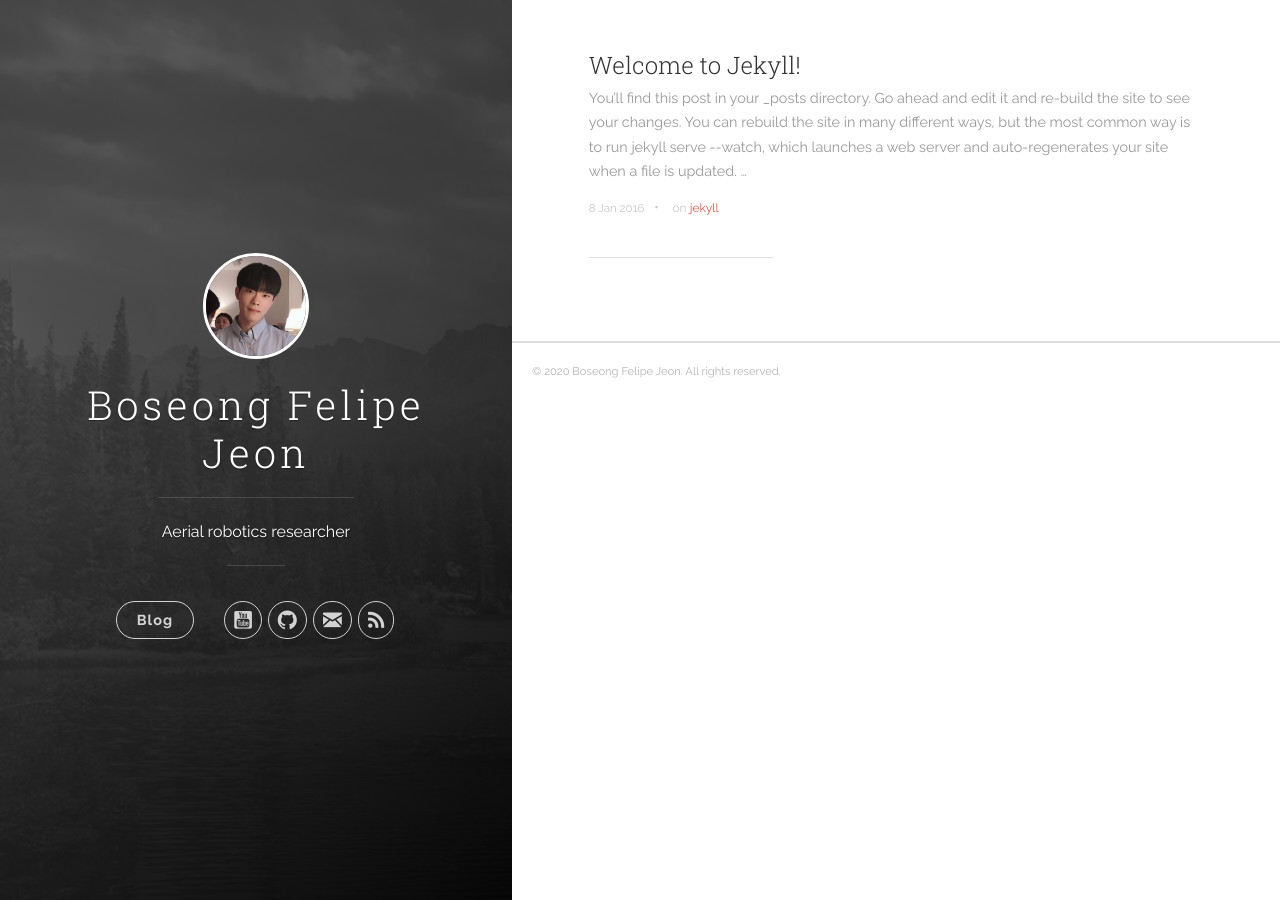
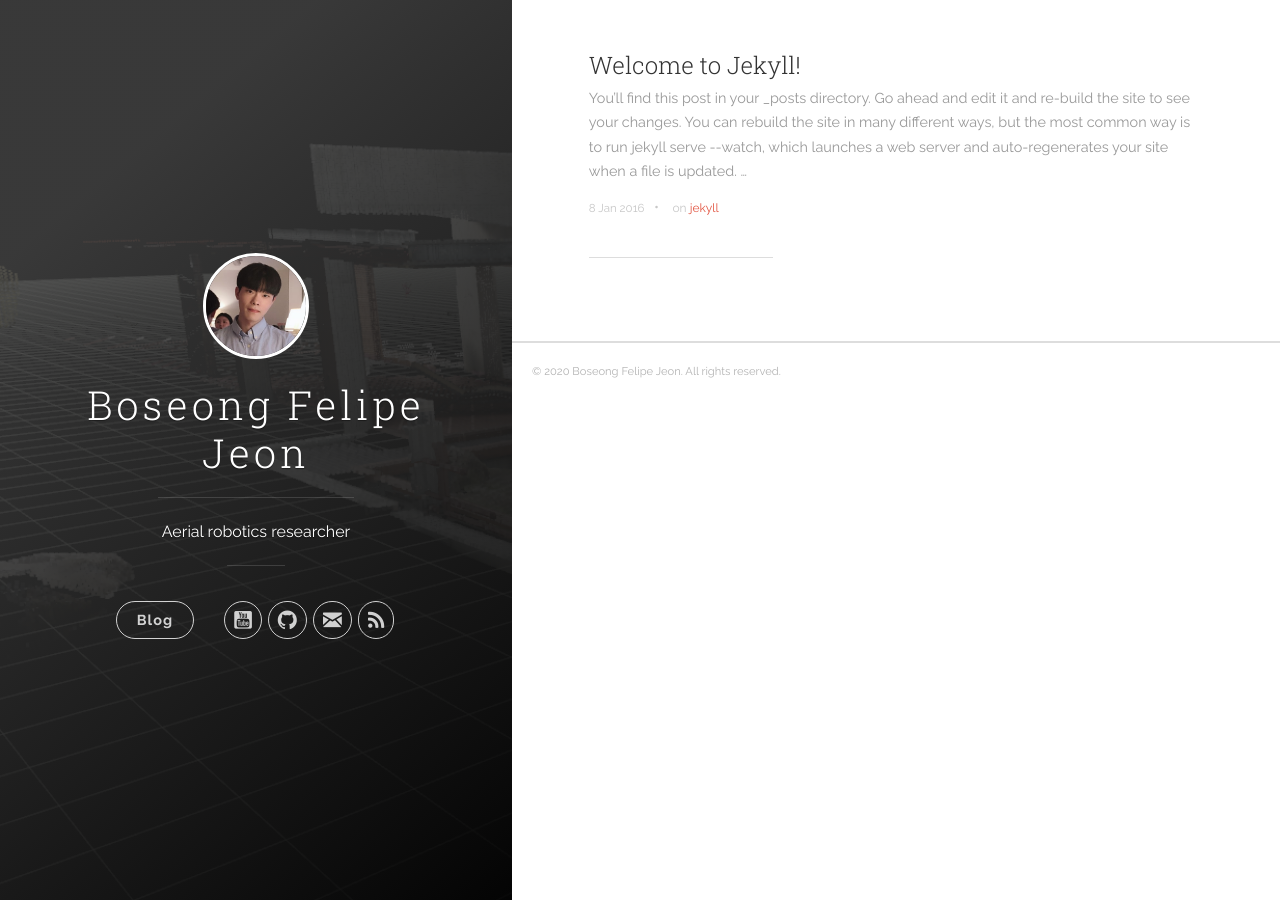
Before and after one commit to icsl-Jeon/icsl-Jeon.github.io, a Jekyll site: the page built from index.html, in a window 1280 px wide. Built offline with Jekyll 4.4.1, drawn with Linux system fonts in a browser that asks for light colours; the list of posts is cut into pages by our own code.

Commit message:
cover uploaded

```diff
--- a/_includes/header.html
+++ b/_includes/header.html
@@ -4,7 +4,7 @@
 </span>
 
 <header class="panel-cover {% if site.disable_landing_page %}panel-cover--collapsed{% endif %}"
-  style="background-image: url({{ site.baseurl }}/images/cover.jpg)">
+  style="background-image: url({{ site.baseurl }}/images/cover.png)">
   <div class="panel-main">
 
     <div class="panel-main__inner panel-inverted">
```
Also changed, not shown: images/cover.png (added), 1 other file.
